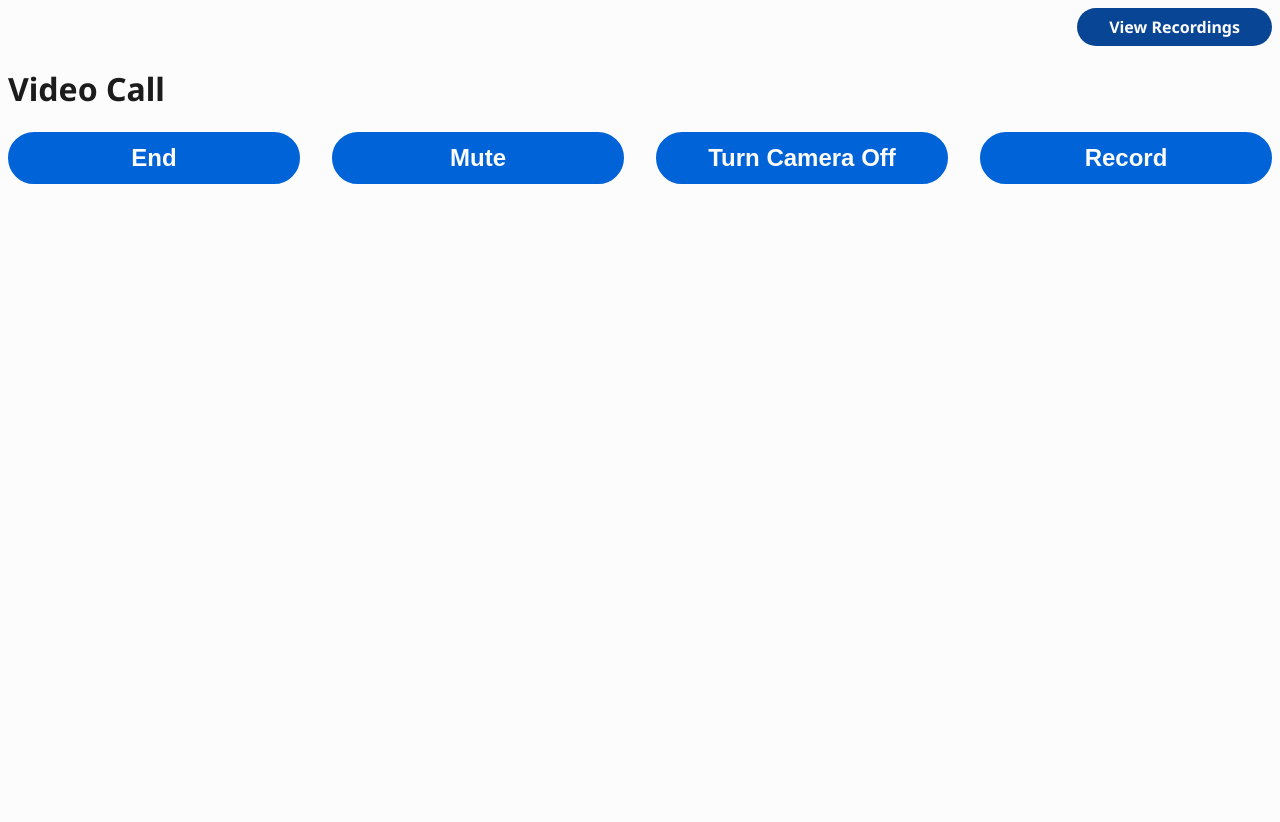
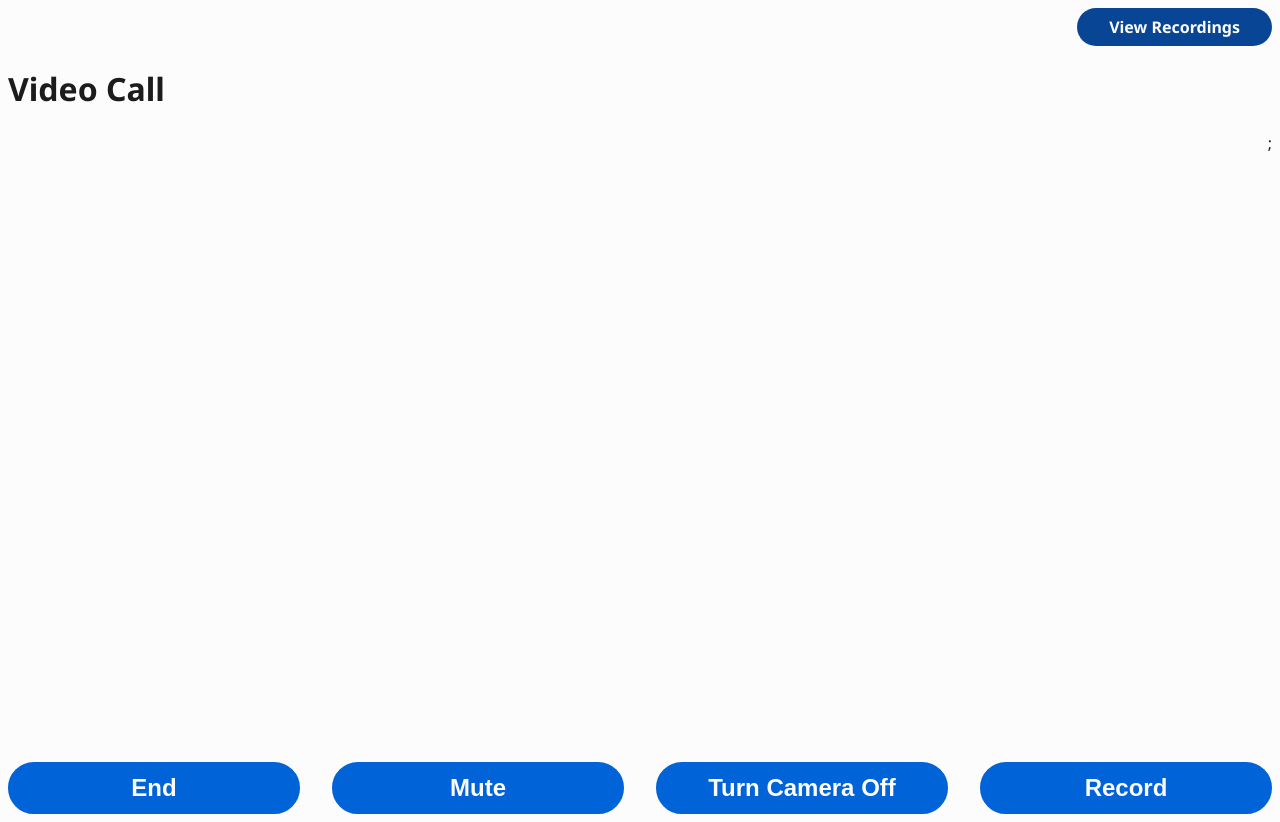
Before and after one commit to ojosproject/iris, a Next.js app: page /call in a window 1280 px wide. Before the commit the page ends 800 px from the top, so only its background shows below. Built offline with nearby package versions, Linux system fonts and the light colour scheme; no server answers.

Commit message:
Added camera

```diff
--- a/package.json
+++ b/package.json
@@ -25,7 +25,8 @@
     "next": "^14.2.5",
     "react": "^18.3.1",
     "react-dom": "^18.3.1",
-    "react-live-clock": "^6.1.23-beta"
+    "react-live-clock": "^6.1.23-beta",
+    "react-webcam": "^7.2.0"
   },
   "devDependencies": {
     "@types/next": "^9.0.0",
--- /dev/null
+++ b/src/app/call/components/camera.module.css
@@ -0,0 +1,9 @@
+.camContainer {
+  display: flex;
+  justify-content: center;
+  width: 100%;
+}
+
+.cam {
+  width: 100%;
+}
--- /dev/null
+++ b/src/app/call/components/camera.tsx
@@ -0,0 +1,11 @@
+"use client";
+import classes from "./camera.module.css";
+import Webcam from "react-webcam";
+
+export default function Camera() {
+  return (
+    <div className={classes.camContainer}>
+      <Webcam className={classes.cam} />;
+    </div>
+  );
+}
--- a/src/app/call/page.tsx
+++ b/src/app/call/page.tsx
@@ -1,6 +1,7 @@
 import Link from "next/link";
 import classes from "./page.module.css";
 import Controls from "./components/controls";
+import Camera from "./components/camera";
 
 export default function Call() {
   return (
@@ -12,6 +13,7 @@ export default function Call() {
       </header>
       <main>
         <h1>Video Call</h1>
+        <Camera />
         <Controls />
       </main>
     </>
```
Also changed, not shown: 1 other file (tests, documents, lock files or other folders).
